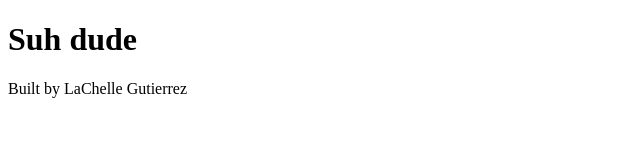
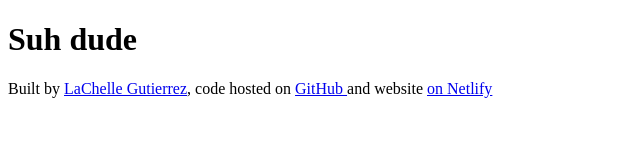
Before and after one commit to ceegee171/WeatherProjectFinal, a plain HTML site: page index.html in a window 1280 px wide. Shown: the whole page, without its empty margins (0-640 px from the left). Drawn offline with Linux system fonts and the light colour scheme.

Commit message:
Updated footer

```diff
--- a/index.html
+++ b/index.html
@@ -7,6 +7,21 @@
   </head>
   <body>
     <h1>Suh dude</h1>
-    <footer>Built by LaChelle Gutierrez</footer>
+    <footer>
+      Built by
+      <a href="https://github.com/ceegee171" target="_blank">
+        LaChelle Gutierrez</a
+      >, code hosted on
+      <a href="https://github.com/ceegee171/WeatherProjectFinal" target="_blank"
+        >GitHub
+      </a>
+      and website
+      <a
+        href="https://app.netlify.com/sites/weather-where-itsbetter/deploys"
+        target="_blank"
+      >
+        on Netlify
+      </a>
+    </footer>
   </body>
 </html>
```
